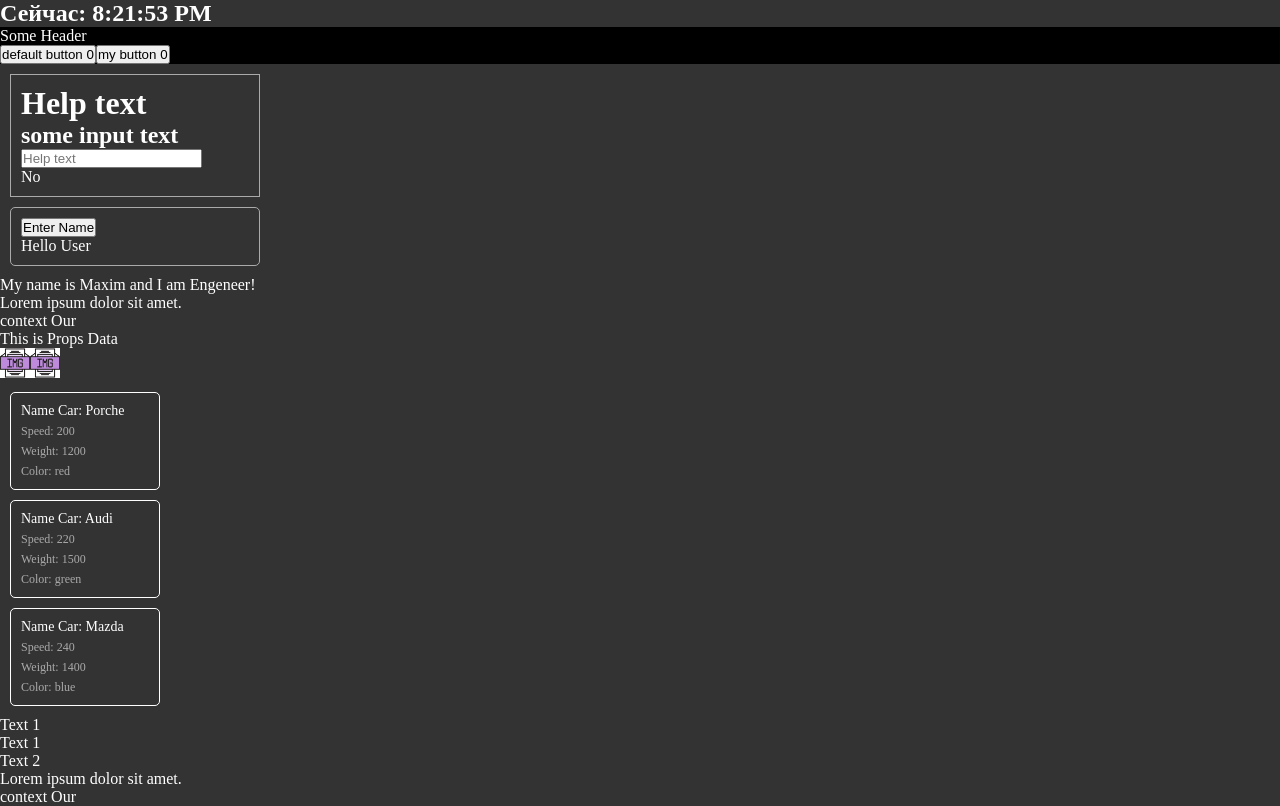
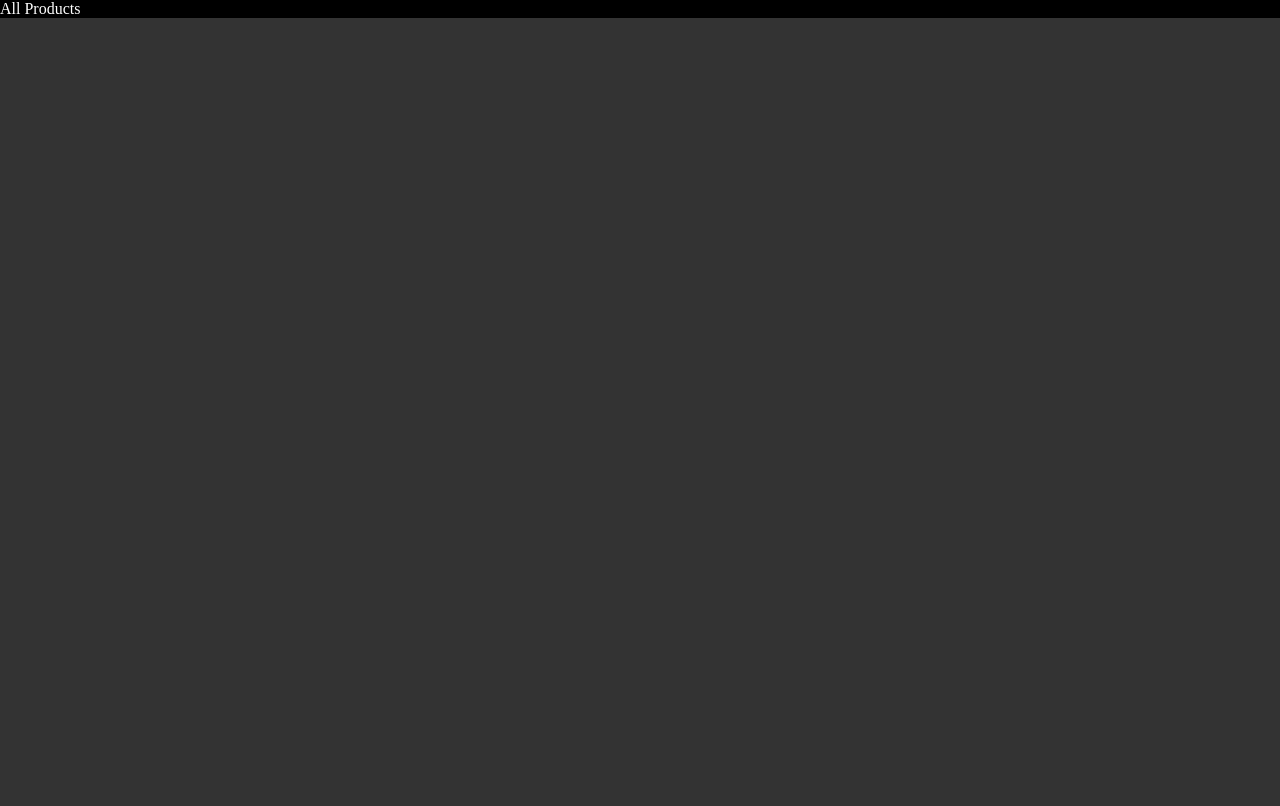
Before and after one commit to max221088/react-start-learn, a React (Create React App) app: page / in a window 1280 px wide. Built offline with nearby package versions, Linux system fonts and the light colour scheme.

Commit message:
innit new app

```diff
--- a/public/index.html
+++ b/public/index.html
@@ -7,10 +7,6 @@
   </head>
   <body>
     <noscript>You need to enable JavaScript to run this app.</noscript>
-    <div id="clock"></div>
     <div id="app"></div>
-    <div id="container"></div>
-    <div id="container-2"></div>
-    <div id="quote"></div>
   </body>
 </html>
--- a/src/App.js
+++ b/src/App.js
@@ -1,52 +1,16 @@
 import React from "react"
-import Quote from './components/quote'
-import PropsQuote from "./components/propsQuote"
-import ImgInsert from "./components/imageInsert"
-import pic from "./img/pic.png"
 import Header from "./components/header"
-import Car from "./components/car"
-import InterfaceUser from "./components/interface"
-import HelloUser from "./components/helloUser"
+
 
 class app extends React.Component {
-  constructor (props) {
-    super (props)
-    this.state = {
-      helpText: "Help text",
-      userData: "some input text"
-    }
-    this.inputClick = this.inputClick.bind(this)
-  }
 
   render () {
     return (
-      <div>
+      <header>
         <Header/>
-        <div className="name">
-          <h1>{this.state.helpText}</h1>
-          <h2>{this.state.userData}</h2>
-          <input placeholder={this.state.helpText}
-          onChange={event => this.setState({userData: event.target.value})}
-          onClick={this.inputClick} onMouseEnter={this.mouseOver} />
-          <p>{this.state.helpText === "Help text!" ? "Yes" : "No"}</p>
-        </div>
-        <HelloUser/>
-        <InterfaceUser/>
-        <Quote/>
-        <PropsQuote quot="This is Props Data"/>
-        <ImgInsert path={pic}/>
-        <img className="logo" src={pic} alt="logo"/>
-        <Car name="Porche" weight="1200" speed="200" color="red"/>
-        <Car name="Audi" weight="1500" speed="220" color="green"/>
-        <Car name="Mazda" weight="1400" speed="240" color="blue"/>
-      </div>
+      </header>
     )
   }
 
-  inputClick () {
-    this.setState({helpText: "chenge"})
-    console.log("Clicked")
-  }
-  mouseOver () {console.log("Mouse Over")}
 }
 export default app
--- a/src/components/button.js
+++ /dev/null
@@ -1,15 +0,0 @@
-import React, { useEffect, useState } from "react";
-
-const Button = (props) => {
-  const [click, setClick] = useState(0)
-  useEffect (() => {
-    document.title = `You clicked ${click} times`
-  })
-  return (
-    <button onClick={() =>setClick(click + 1)}>{props.text} {click}</button>
-  )
-}
-Button.defaultProps = {
-  text: "default button"
-}
-export default Button
--- a/src/components/car.js
+++ /dev/null
@@ -1,15 +0,0 @@
-import React from "react";
-
-class car extends React.Component {
-  render () {
-    return (
-      <div className="cart">
-        <p className="car-name">Name Car: {this.props.name}</p>
-        <p className="car-properties">Speed: {this.props.speed}</p>
-        <p className="car-properties">Weight: {this.props.weight}</p>
-        <p className="car-properties">Color: {this.props.color}</p>
-      </div>
-    )
-  }
-}
-export default car
--- a/src/components/header.js
+++ b/src/components/header.js
@@ -1,16 +1,11 @@
 import React from "react";
-import Button from "./button"
 
 class Header  extends React.Component {
   render () {
     return (
-      <header className="header">
-        Some Header
-        <div>
-          <Button/>
-          <Button text="my button"/>
-        </div>
-      </header>
+      <div className="header">
+        All Products
+      </div>
     )
   }
 }
--- a/src/components/helloUser.js
+++ /dev/null
@@ -1,25 +0,0 @@
-import React from "react";
-
-class HelloUser extends React.Component {
-  constructor (props) {
-    super (props)
-    this.state = {
-      name: 'User'
-    }
-  }
-  nameEnter = () => {
-    let userName = prompt("Enter Your Name")
-    this.setState({
-      name: userName
-    })
-  }
-  render () {
-    return (
-      <div className="user">
-        <button onClick={this.nameEnter}>Enter Name</button>
-        <p>Hello {this.state.name}</p>
-      </div>
-    )
-  }
-}
-export default HelloUser
--- a/src/components/imageInsert.js
+++ /dev/null
@@ -1,10 +0,0 @@
-import React from "react";
-
-class setImage extends React.Component {
-  render() {
-    return(
-      <img className="logo" src={this.props.path} alt="logo"/>
-    )
-  }
-}
- export default setImage
--- a/src/components/interface.js
+++ /dev/null
@@ -1,17 +0,0 @@
-import React from "react";
-
-class interfaceUser extends React.Component {
-  constructor (props) {
-    super(props);
-    this.state = {
-      name: "Maxim",
-      job: "Engeneer"
-    };
-  };
-  render () {
-    return (
-      <div>My name is {this.state.name} and I am {this.state.job}!</div>
-    )
-  };
-};
-export default interfaceUser
--- a/src/components/propsQuote.js
+++ /dev/null
@@ -1,10 +0,0 @@
-import React from "react";
-
-class propsQuote extends React.Component {
-  render () {
-    return (
-      <div>{this.props.quot}</div>
-    )
-  }
-}
-export default propsQuote
--- a/src/components/quote.js
+++ /dev/null
@@ -1,16 +0,0 @@
-import React from "react"
-
-class quote extends React.Component {
-  quot = "Lorem ipsum dolor sit amet."
-  render () {
-    const quot = "context Our"
-    return (
-      <div>
-        <blockquote><p>{this.quot}</p></blockquote>
-        <blockquote><p>{quot}</p></blockquote>
-      </div>
-    )
-  }
-}
-
-export default quote
--- a/src/index.js
+++ b/src/index.js
@@ -1,38 +1,12 @@
 import React from "react"
 import * as ReactDOMClient from 'react-dom/client';
 import App from './App'
-import Quote from './components/quote'
 import './css/index.css'
 
-const clock = ReactDOMClient.createRoot(document.getElementById("clock"))
-function time() {
-  clock.render(
-    <div>
-      <h2>Сейчас: {new Date().toLocaleTimeString()}</h2>
-    </div>
-  );
-}
 
-setInterval(time, 1000);
 
-const container = "Text 1"
-const container2 = "Text 2"
+
 
 const app = ReactDOMClient.createRoot(document.getElementById("app"))
 
 app.render(<App/> )
-
-const quote = ReactDOMClient.createRoot(document.getElementById("quote"))
-
-quote.render(<Quote/>)
-
-const containerHtml = ReactDOMClient.createRoot(document.getElementById("container"))
-const containerHtml2 = ReactDOMClient.createRoot(document.getElementById("container-2"))
-
-containerHtml.render(<p>{container}</p>)
-containerHtml2.render(
-  <div>
-    <p>{container}</p>
-    <p>{container2}</p>
-  </div>
-)
```
